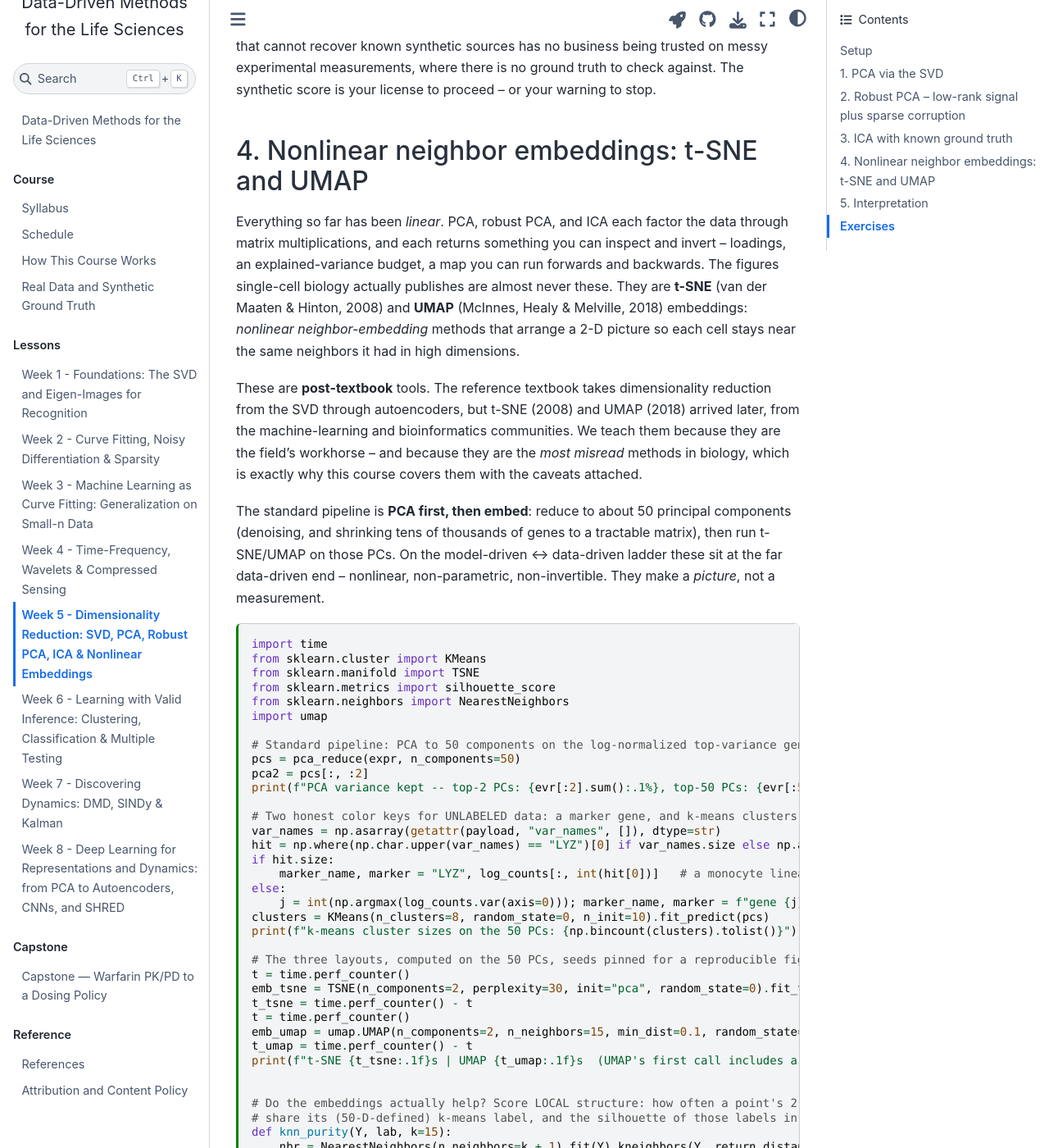
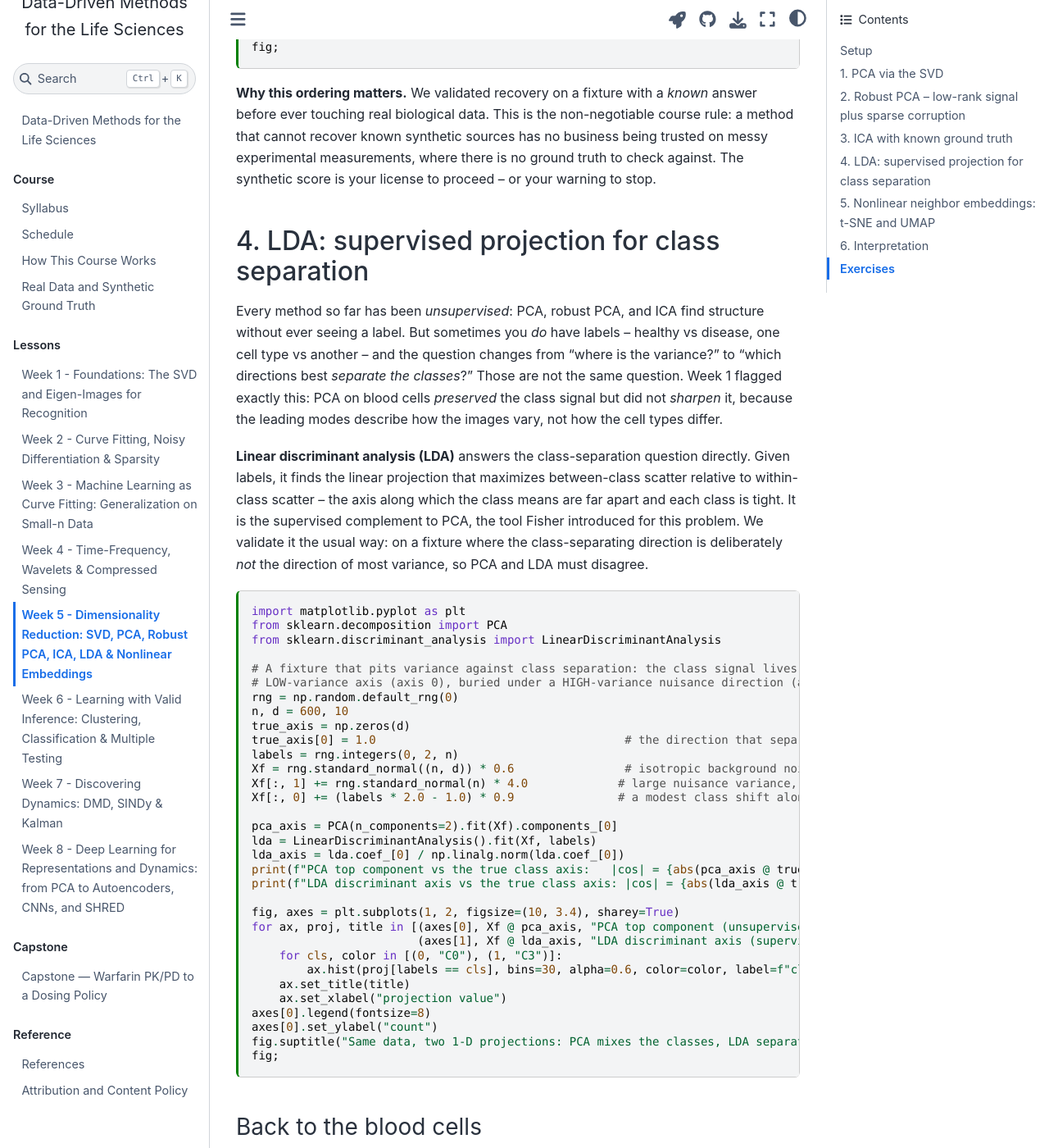
Before and after one commit to symbiont-ai/ddm4bio, a Jupyter Book: the page built from book/lessons/wk5_svd_pca_ica.ipynb, in a window 1280 px wide and 1400 px high, scrolled down 8440 px. Shown: the whole window at 82% size. Built offline with Jupyter Book 1.0.4 settings and Sphinx 7.4.7 and the Sphinx Book theme 1.1.4, drawn with Linux system fonts in a browser that asks for light colours; some of the changed text lies outside the part shown.

Commit message:
Week 5: add LDA (supervised projection for class separation)
Deliver the linear discriminant analysis that Week 1 promised the course would
"take up later" -- as a new Section 4 in Week 5 (that wk1 forward-reference now
points to Week 5, and the earlier consistency sweep's dangling promise is closed).

- Synthetic ground truth: the class signal is placed on a LOW-variance axis, so
  PCA's top component is orthogonal to it (|cos| 0.01) while LDA recovers it
  (0.99); a histogram figure shows PCA mixing the classes and LDA separating them.
- Real BloodMNIST (closes the Week-1 eigen-cells loop): PCA(2) vs LDA(2) with a
  15-NN score on each 2-D projection (LDA 0.61 vs PCA 0.57) + a scatter figure.
- Honest QC note: LDA wins big only when the discriminating signal is not the
  dominant variance; when class differences already drive the variance PCA is
  competitive, and LDA's Gaussian/shared-covariance assumption + at-most-(K-1)
  dimensions make it PCA's complement, not a universal upgrade.
- Uses sklearn.discriminant_analysis.LinearDiscriminantAnalysis directly (as the
  Kutz text does). Renumbers t-SNE/UMAP -> 5 and Interpretation -> 6; the lesson
  title, schedule W5 row, and syllabus emphasis + outcome 3 now list LDA.

Executes end-to-end; notebooks stay output-less.

Co-Authored-By: Claude Opus 4.8 <noreply@anthropic.com>

```diff
--- a/book/schedule.md
+++ b/book/schedule.md
@@ -13,7 +13,7 @@ dataset with a **synthetic ground-truth fixture** — see
 | **W2** | Curve fitting, noisy differentiation, and sparsity: nonlinear least-squares curve fitting (with uncertainty), regularized (Tikhonov) differentiation of noisy signals, and L1-penalized (sparse) regression. | Fitting dose-response curves, and selecting a small, sparse panel of biomarkers from many candidate measurements. | **GDSC** drug dose-response · **Wisconsin (WDBC)** breast-cytology panel |
 | **W3** | Machine learning as curve fitting: interpolation versus extrapolation, generalization, overfitting, and cross-validation. | Predicting clinical outcomes when only a small number of patients are available. | **UCI Heart Disease** cohort |
 | **W4** | Signals: the Fourier transform, wavelets, and compressed sensing. | Time-frequency analysis and wavelet denoising of ECG, and reconstructing sparse signals from far fewer measurements than the Nyquist rate. | **MIT-BIH ECG** (PhysioNet) · synthetic sparse-signal fixtures |
-| **W5** | Dimensionality reduction: the SVD, PCA, robust PCA, ICA, and nonlinear neighbor embeddings (t-SNE, UMAP). | Finding the low-dimensional structure in single-cell expression data, and separating statistically independent mixed sources. | **10x PBMC3k** single-cell · synthetic ICA sources |
+| **W5** | Dimensionality reduction: the SVD, PCA, robust PCA, ICA, linear discriminant analysis (LDA), and nonlinear neighbor embeddings (t-SNE, UMAP). | Finding the low-dimensional structure in single-cell expression data, and separating statistically independent mixed sources. | **10x PBMC3k** single-cell · **BloodMNIST** · synthetic ICA sources |
 | **W6** | Learning from data — unsupervised and supervised: clustering, classifiers, and correction for multiple testing / false-discovery rate. | Discovering cell types and disease subtypes, and building diagnostic classifiers. | **10x PBMC3k** single-cell · **Wisconsin (WDBC)** |
 | **W7** | Dynamics from data: dynamic mode decomposition (DMD), SINDy, and Kalman-filter data assimilation. | Modeling epidemic and physiological dynamics, and filtering noisy vital-sign streams. | **JHU COVID-19** case series · **MIT-BIH ECG** · synthetic dynamical systems |
 | **W8** | Deep learning for representations and dynamics: linear and nonlinear autoencoders (a linear autoencoder is exactly PCA), a convolutional net on blood-cell images, and shallow sensing-and-reconstruction (SHRED) architectures, plus a reinforcement-learning dosing preview. Reinforcement learning is developed in the capstone; transformers and foundation-model embeddings are beyond this course's scope. | Learning a nonlinear latent that follows a curved manifold, and reconstructing a full spatiotemporal field from a handful of sensors. | Synthetic manifold & field fixtures · Wisconsin (WDBC) · **BloodMNIST** blood-cell images |
--- a/book/syllabus.md
+++ b/book/syllabus.md
@@ -79,7 +79,8 @@ Kutz's textbook lives largely in its data-methods chapters. We spend our time on
 
 - **Dimensionality reduction and factorization** — the singular value decomposition
   (SVD), principal component analysis (PCA), robust PCA, independent component
-  analysis (ICA), and nonlinear neighbor embeddings (t-SNE, UMAP).
+  analysis (ICA), linear discriminant analysis (LDA), and nonlinear neighbor
+  embeddings (t-SNE, UMAP).
 - **Signals and sparsity** — Fourier and wavelet analysis, and compressed
   sensing.
 - **Machine learning** — both unsupervised (clustering, source separation) and
@@ -110,7 +111,7 @@ By the end of the course, you should be able to:
 2. **Wield large-scale linear algebra** — set up and solve linear systems, reason about
    eigenvalues and singular values, and use factorizations as practical analysis tools.
 3. **Reduce dimensionality and extract structure** from high-dimensional biological data
-   using SVD, PCA, robust PCA, ICA, and nonlinear neighbor embeddings (t-SNE, UMAP), and
+   using SVD, PCA, robust PCA, ICA, LDA, and nonlinear neighbor embeddings (t-SNE, UMAP), and
    interpret what the resulting components mean — including how neighbor embeddings can
    distort global structure.
 4. **Analyze signals** with Fourier and wavelet transforms, and reconstruct
```
Also changed, not shown: book/lessons/wk1_eigen_images.ipynb, book/lessons/wk5_svd_pca_ica.ipynb.
